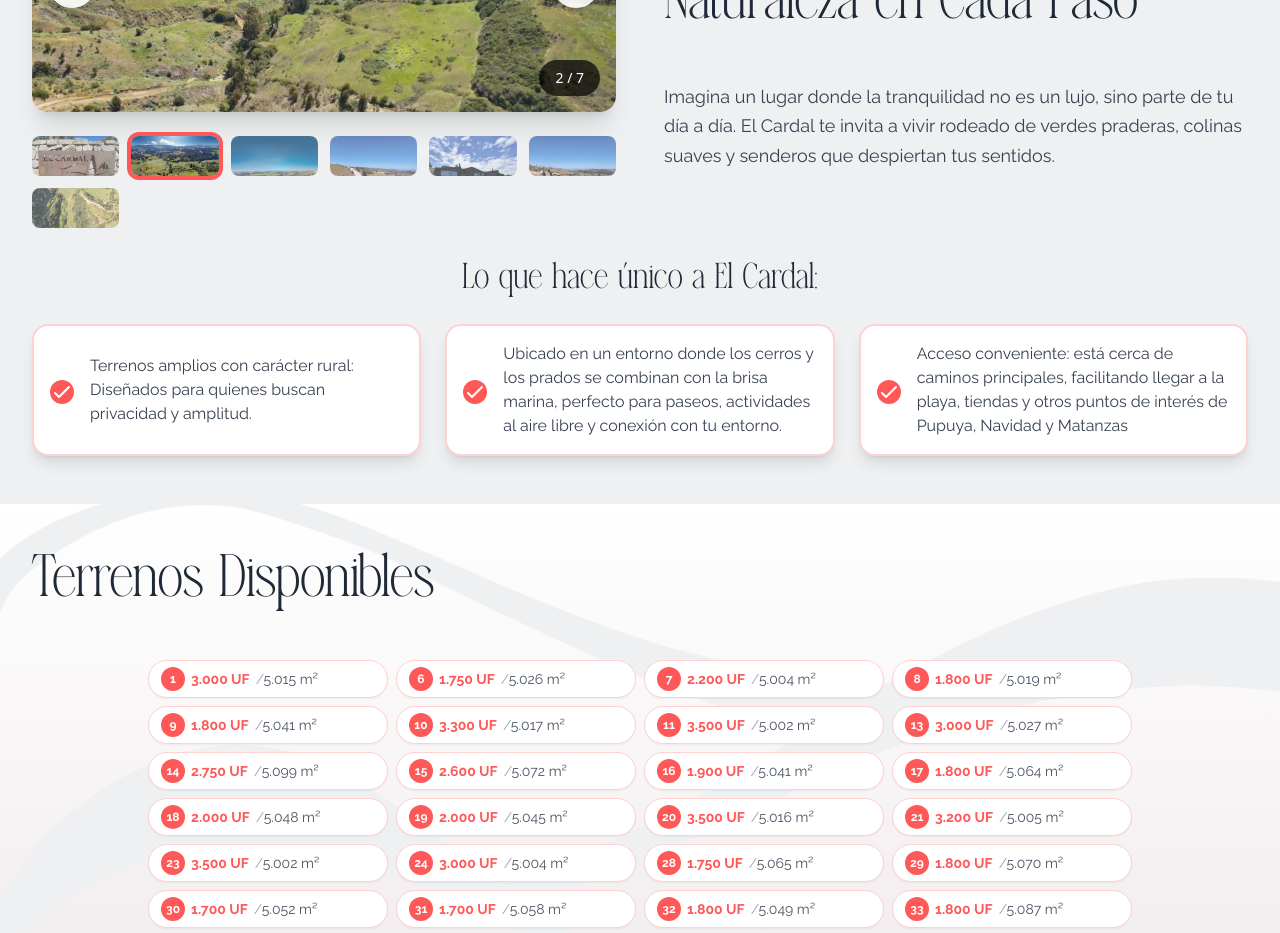
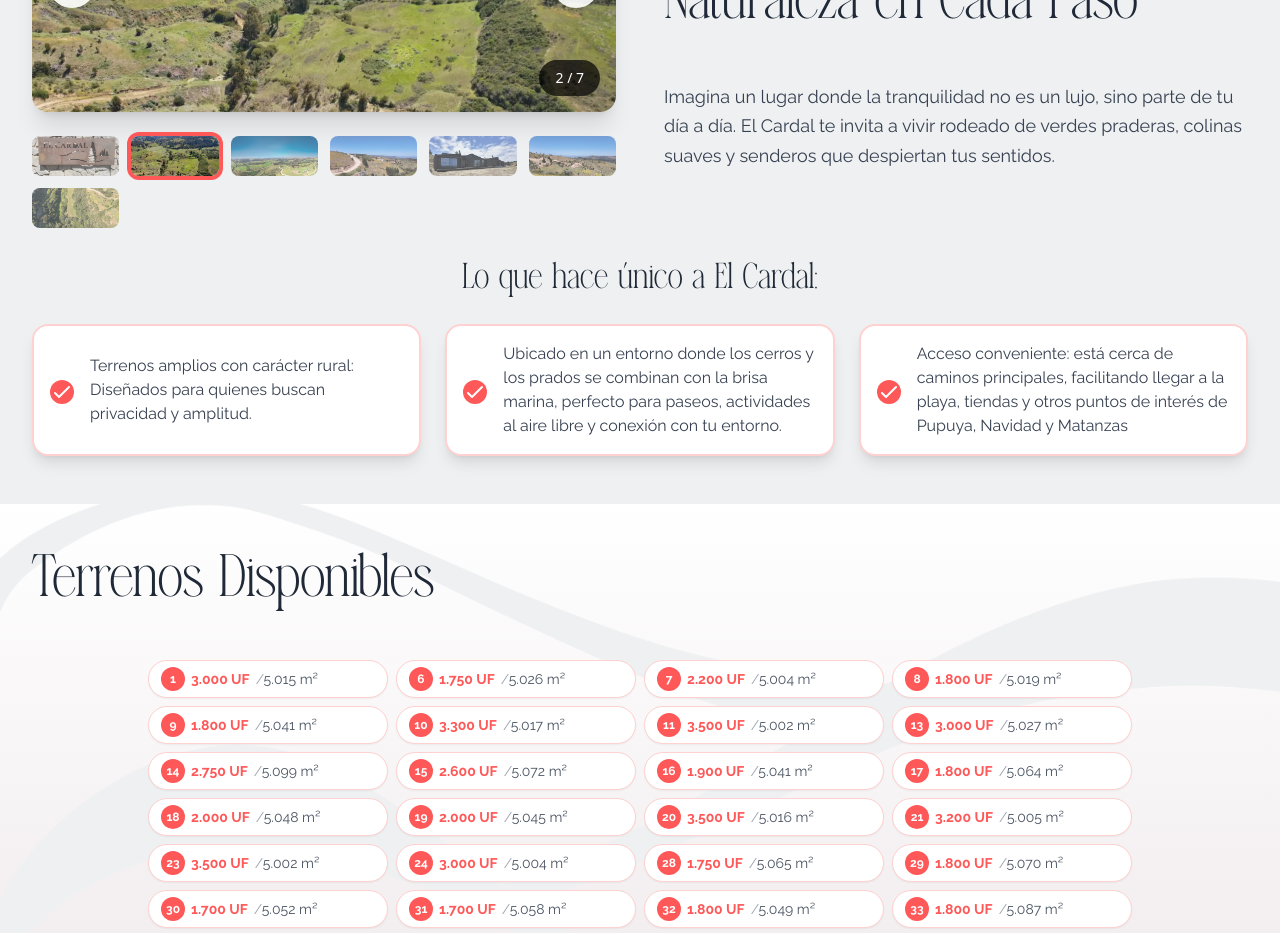
Before and after one commit to pipevera/DunasDePupuya, a Nuxt app: page /El-cardal in a window 1280 px wide. Shown: the part 1460-2393 px from the top of the page. Built offline with nearby package versions, Linux system fonts and the light colour scheme; a web font is replaced by a local one.

Commit message:
fix images

```diff
--- a/app/components/Lightbox.vue
+++ b/app/components/Lightbox.vue
@@ -35,7 +35,7 @@
         <div v-for="(image, index) in images" :key="index" @click="handleManualChange(() => currentIndex = index)"
           class="relative h-10 rounded-lg overflow-hidden cursor-pointer transition-all hover:scale-105"
           :class="currentIndex === index ? 'ring-4 ring-[#FF5858]' : 'opacity-70 hover:opacity-100'">
-          <NuxtImg :src="image" :alt="`Miniatura ${index + 1}`" width="137" height="102"/>
+          <img :src="image" :alt="`Miniatura ${index + 1}`" width="137" height="102" class="w-full h-full object-cover"/>
         </div>
       </div>
     </div>
@@ -53,7 +53,7 @@
 
           <div class="flex flex-col items-center w-full h-full" @click.stop>
             <div class="relative flex-1 flex items-center justify-center w-full" @click="closeLightbox">
-              <NuxtImg :src="images[lightboxIndex]" :alt="`Imagen ${lightboxIndex + 1}`"
+              <img :src="images[lightboxIndex]" :alt="`Imagen ${lightboxIndex + 1}`"
                 class="max-w-full max-h-[70vh] object-contain rounded-lg" @click.stop />
 
 
@@ -79,7 +79,7 @@
                 <div v-for="(image, index) in images" :key="index" @click="lightboxIndex = index"
                   class="relative h-20 w-20 flex-shrink-0 rounded-lg overflow-hidden cursor-pointer transition-all hover:scale-105"
                   :class="lightboxIndex === index ? 'ring-4 ring-[#FF5858]' : 'opacity-60 hover:opacity-100'">
-                  <NuxtImg quality="80" :src="image" :alt="`Miniatura ${index + 1}`" width="80" height="80" />
+                  <img :src="image" :alt="`Miniatura ${index + 1}`" width="80" height="80" class="w-full h-full object-cover" />
                 </div>
               </div>
             </div>
```
